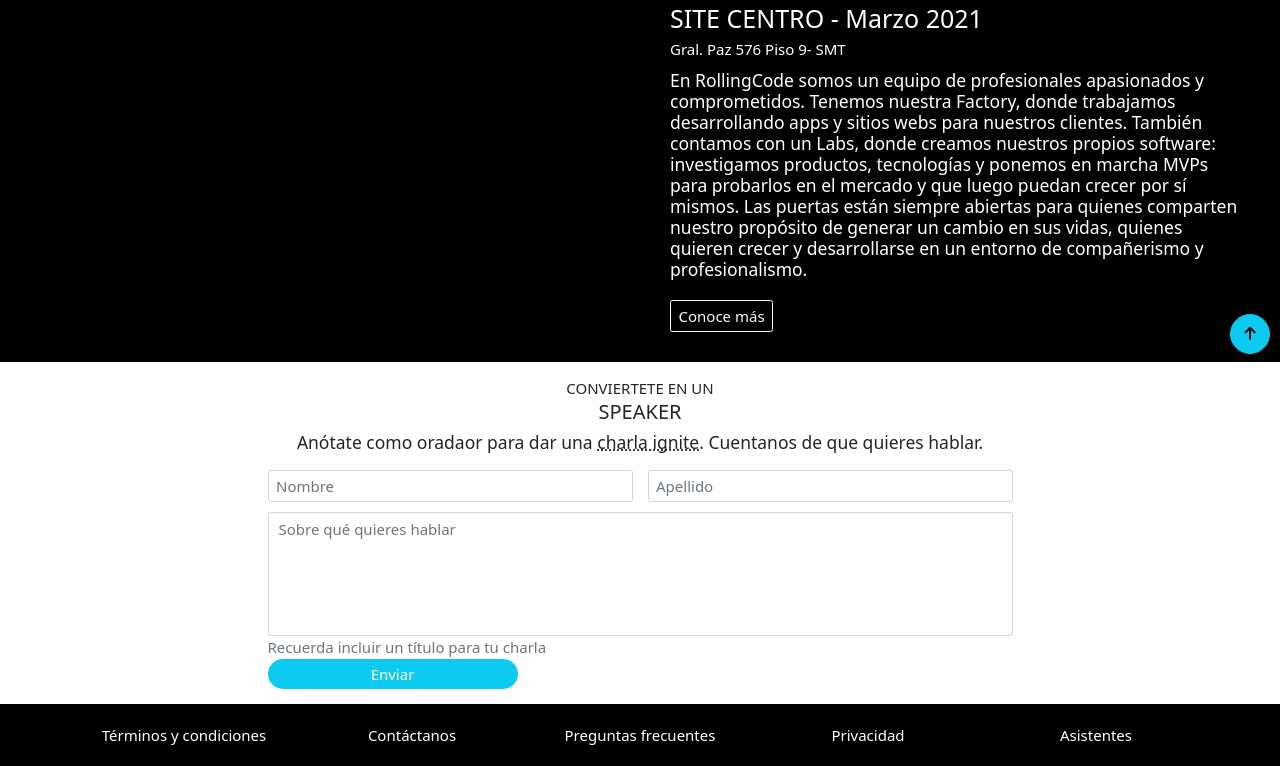
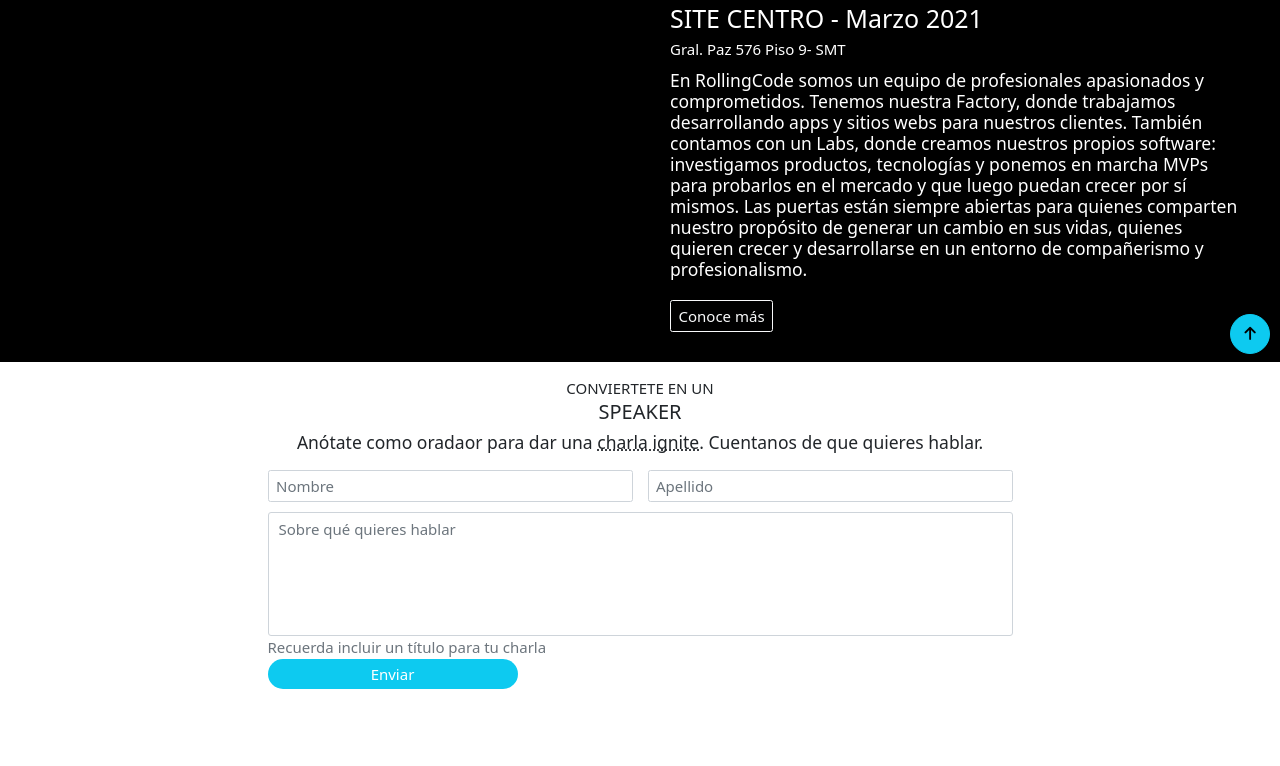
Before and after one commit to martincho111986/Clase-git-y-github, a plain HTML site: page index.html in a window 1280 px wide. Shown: the part 436-1202 px from the top of the page. After the commit the page ends 1140 px from the top, so only its background shows below. Drawn offline with nearby package versions, Linux system fonts and the light colour scheme.

Commit message:
quitando el footer

```diff
--- a/index.html
+++ b/index.html
@@ -294,27 +294,7 @@
         </div>
       </section>
     </main>
-    <footer id="footer">
-        <div class="container">
-            <div class="row fs-4">
-                <div class="col">
-                    <a href="#">Términos y condiciones</a>
-                </div>
-                <div class="col">
-                    <a href="#">Contáctanos</a>
-                </div>
-                <div class="col">
-                    <a href="#">Preguntas frecuentes</a>
-                </div>
-                <div class="col">
-                    <a href="#">Privacidad</a>
-                </div>
-                <div class="col">
-                    <a href="#">Asistentes</a>
-                </div>
-            </div>
-        </div>
-    </footer>
+
 <div class="git"></div>
 <div class="git1"></div>
     <!-- boton subir -->
```
